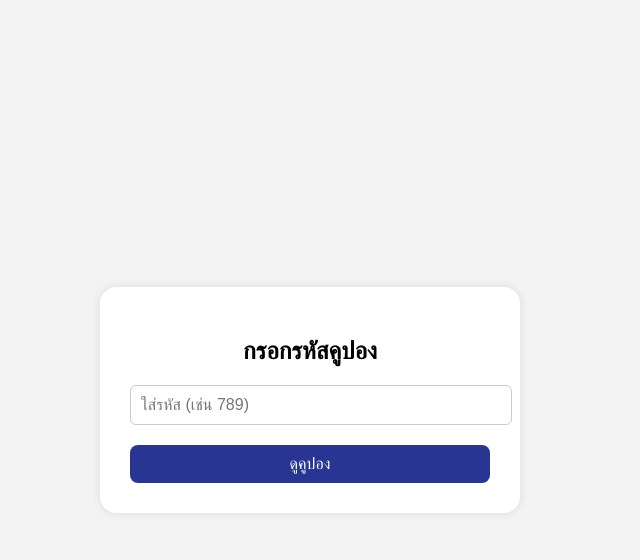
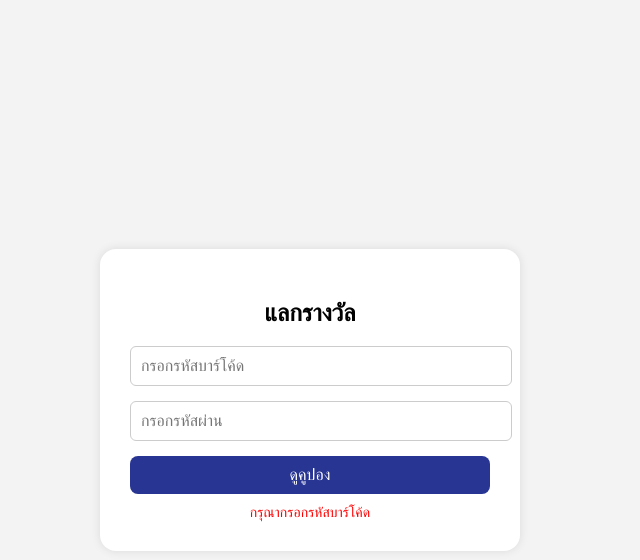
Before and after one commit to empbbss/reward-coupon, a plain HTML site: page index.html in a window 1280 px wide. Both pictures are taken after a click on the button "ดูคูปอง". Shown: the whole page, without its empty margins (330-970 px from the left). Drawn offline with Linux system fonts and the light colour scheme.

Commit message:
Add files via upload

```diff
--- a/index.html
+++ b/index.html
@@ -2,7 +2,7 @@
 <html lang="th">
 <head>
   <meta charset="UTF-8">
-  <title>กรอกรหัสคูปอง</title>
+  <title>แลกรางวัล</title>
   <meta name="viewport" content="width=device-width, initial-scale=1.0">
   <style>
     body {
@@ -15,6 +15,7 @@
       justify-content: center;
       height: 100vh;
     }
+
     .form-box {
       background: white;
       padding: 30px;
@@ -24,14 +25,16 @@
       max-width: 90%;
       width: 360px;
     }
+
     input {
       padding: 10px;
       width: 100%;
       border-radius: 6px;
       border: 1px solid #ccc;
       font-size: 16px;
-      margin-bottom: 20px;
+      margin-bottom: 15px;
     }
+
     button {
       padding: 10px 20px;
       background-color: #283593;
@@ -42,22 +45,41 @@
       width: 100%;
       cursor: pointer;
     }
+
+    .error {
+      color: red;
+      margin-top: 10px;
+      font-size: 14px;
+    }
   </style>
 </head>
 <body>
   <div class="form-box">
-    <h2>กรอกรหัสคูปอง</h2>
-    <input type="text" id="couponCode" placeholder="ใส่รหัส (เช่น 789)">
-    <button onclick="submitCode()">ดูคูปอง</button>
+    <h2>แลกรางวัล</h2>
+
+    <input type="text" id="barcode" placeholder="กรอกรหัสบาร์โค้ด">
+    <input type="password" id="password" placeholder="กรอกรหัสผ่าน">
+
+    <button onclick="submitForm()">ดูคูปอง</button>
+
+    <div id="errorMsg" class="error"></div>
   </div>
 
   <script>
-    function submitCode() {
-      const code = document.getElementById("couponCode").value.trim();
-      if (code === "789") {
-        window.location.href = `coupon.html?code=${encodeURIComponent(code)}`;
+    function submitForm() {
+      const barcode = document.getElementById("barcode").value.trim();
+      const password = document.getElementById("password").value.trim();
+      const errorMsg = document.getElementById("errorMsg");
+
+      if (!barcode) {
+        errorMsg.textContent = "กรุณากรอกรหัสบาร์โค้ด";
+        return;
+      }
+
+      if (password === "789") {
+        window.location.href = `coupon.html?code=${encodeURIComponent(barcode)}`;
       } else {
-        alert("❌ รหัสไม่ถูกต้อง กรุณาลองใหม่");
+        errorMsg.textContent = "❌ รหัสผ่านไม่ถูกต้อง";
       }
     }
   </script>
```
